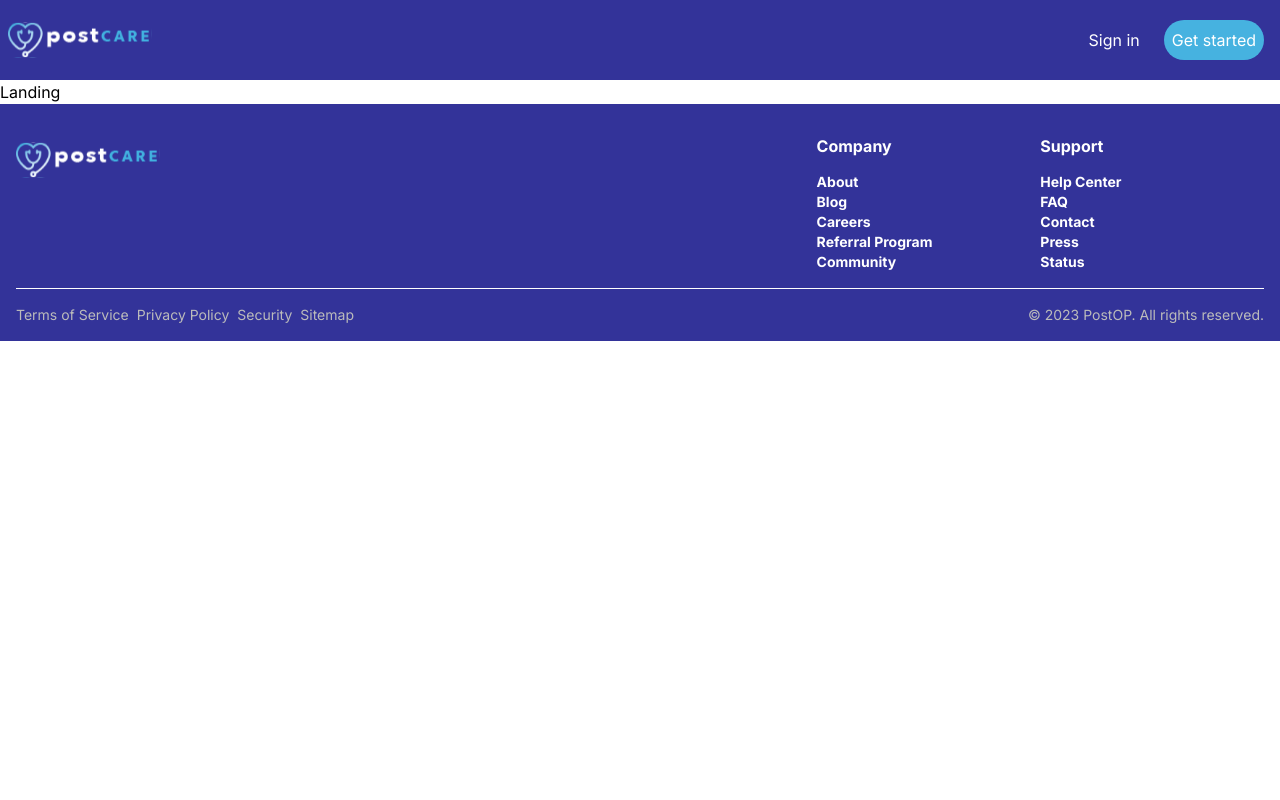
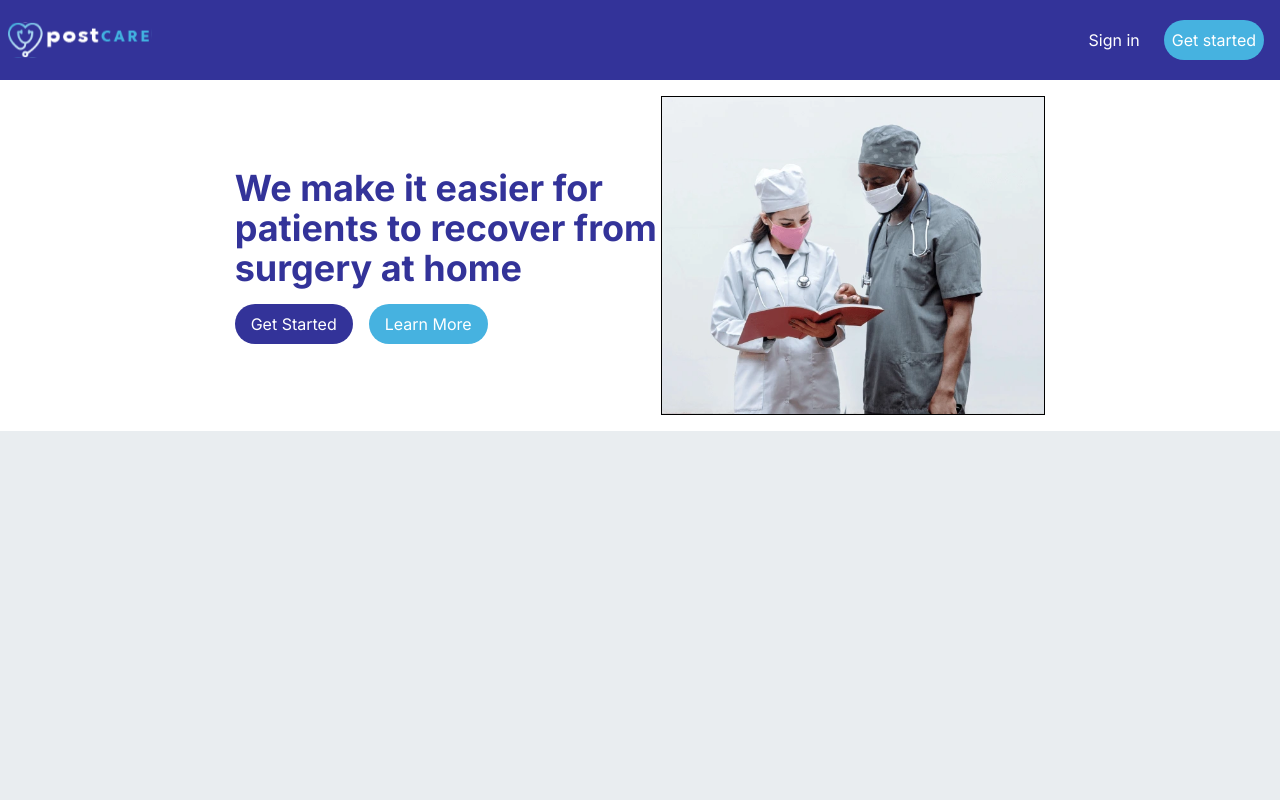
Before and after one commit to Ismailco/Postcare-app, a React (Vite) app: page / in a window 1280 px wide. Shown: the top 800 px of the page. Built offline with nearby package versions, Linux system fonts and the light colour scheme.

Commit message:
Create the Landing page

```diff
--- a/src/pages/Landing.jsx
+++ b/src/pages/Landing.jsx
@@ -1,7 +1,20 @@
 import React from 'react';
+import { hero } from '../assets/img';
 
-const Landing = () => {
-  return <div>Landing</div>;
-};
+const Landing = () => (
+  <main className="w-full">
+    <section className="w-full flex flex-col-reverse md:flex-row justify-center items-center my-4">
+      <div className="w-4/5 my-4 md:w-1/3">
+        <h1 className="text-4xl font-bold text-primary">We make it easier for patients to recover from surgery at home</h1>
+        <div>
+          <button className="bg-primary text-white rounded-full py-2 px-4 mt-4 hover:bg-secondary">Get Started</button>
+          <button className="bg-secondary text-white rounded-full py-2 px-4 mt-4 ml-4 hover:bg-dark">Learn More</button>
+        </div>
+      </div>
+      <img className="w-96 border" src={hero} alt="landing" />
+    </section>
+    <section className="flex justify-center items-center text-2xl font-bold w-full h-96 bg-light"></section>
+  </main>
+);
 
 export default Landing;
```
